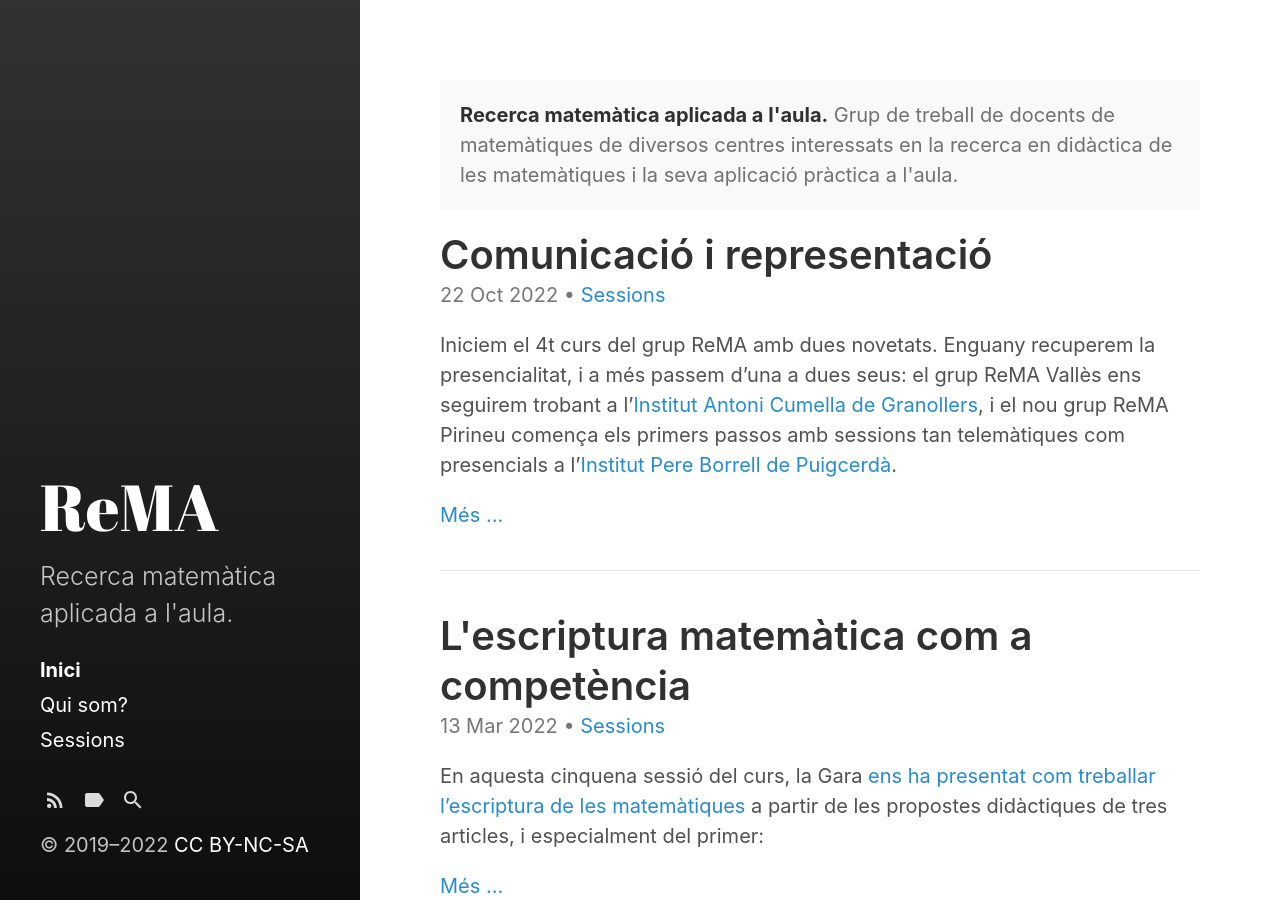
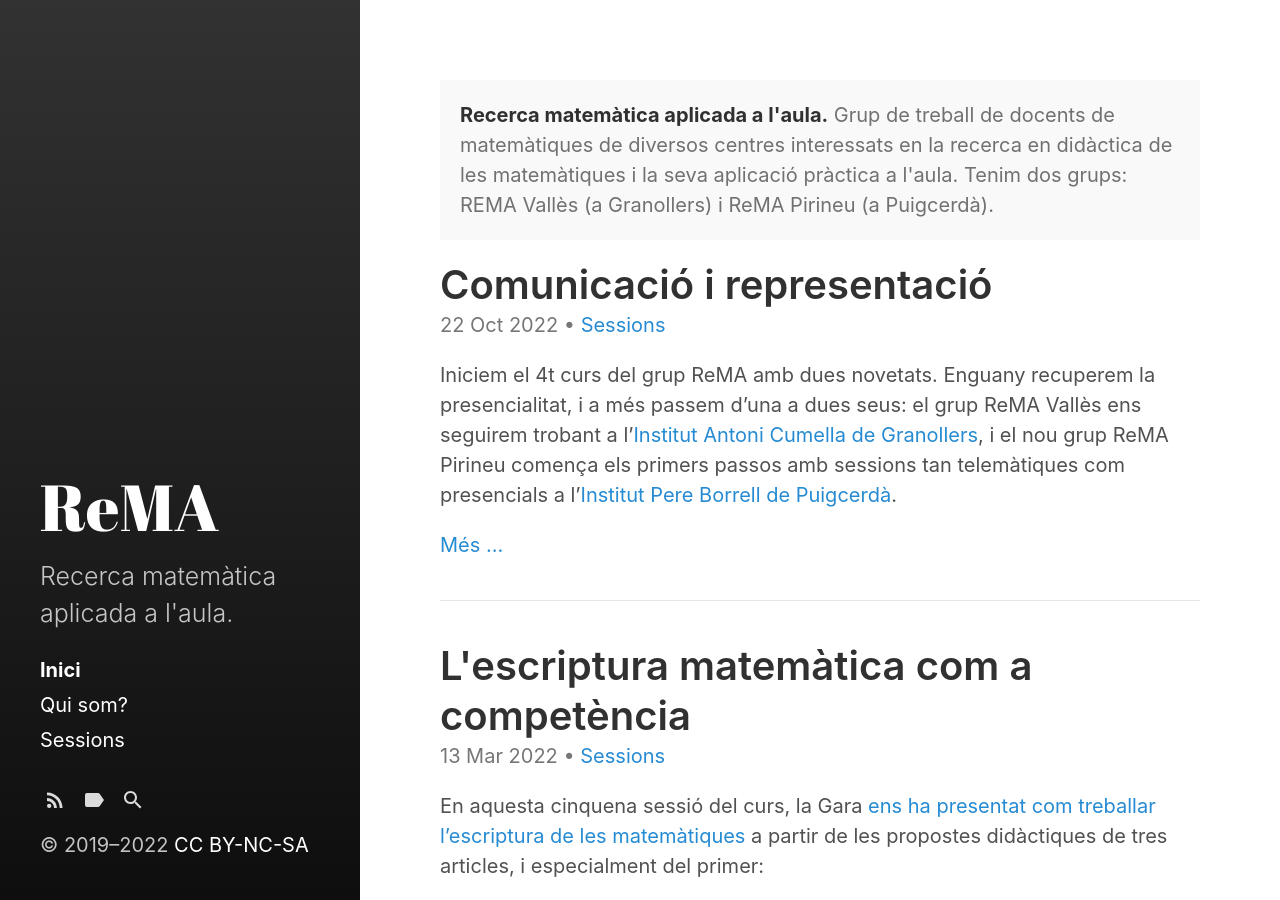
Before and after one commit to grup-rema/grup-rema.github.io, a Jekyll site: the page built from index.html, in a window 1280 px wide and 900 px high. Built offline with Jekyll 4.4.1, drawn with Linux system fonts in a browser that asks for light colours; the list of posts is cut into pages by our own code.

Commit message:
Actualitzo amb dues seus (Vallès i Pirineu)

```diff
--- a/index.html
+++ b/index.html
@@ -4,5 +4,5 @@ title: Home
 ---
 
 <p class="message">
-  <strong>{{ site.tagline }}</strong> Grup de treball de docents de matemàtiques de diversos centres interessats en la recerca en didàctica de les matemàtiques i la seva aplicació pràctica a l'aula.
+  <strong>{{ site.tagline }}</strong> Grup de treball de docents de matemàtiques de diversos centres interessats en la recerca en didàctica de les matemàtiques i la seva aplicació pràctica a l'aula. Tenim dos grups: REMA Vallès (a Granollers) i ReMA Pirineu (a Puigcerdà).
 </p>
```
